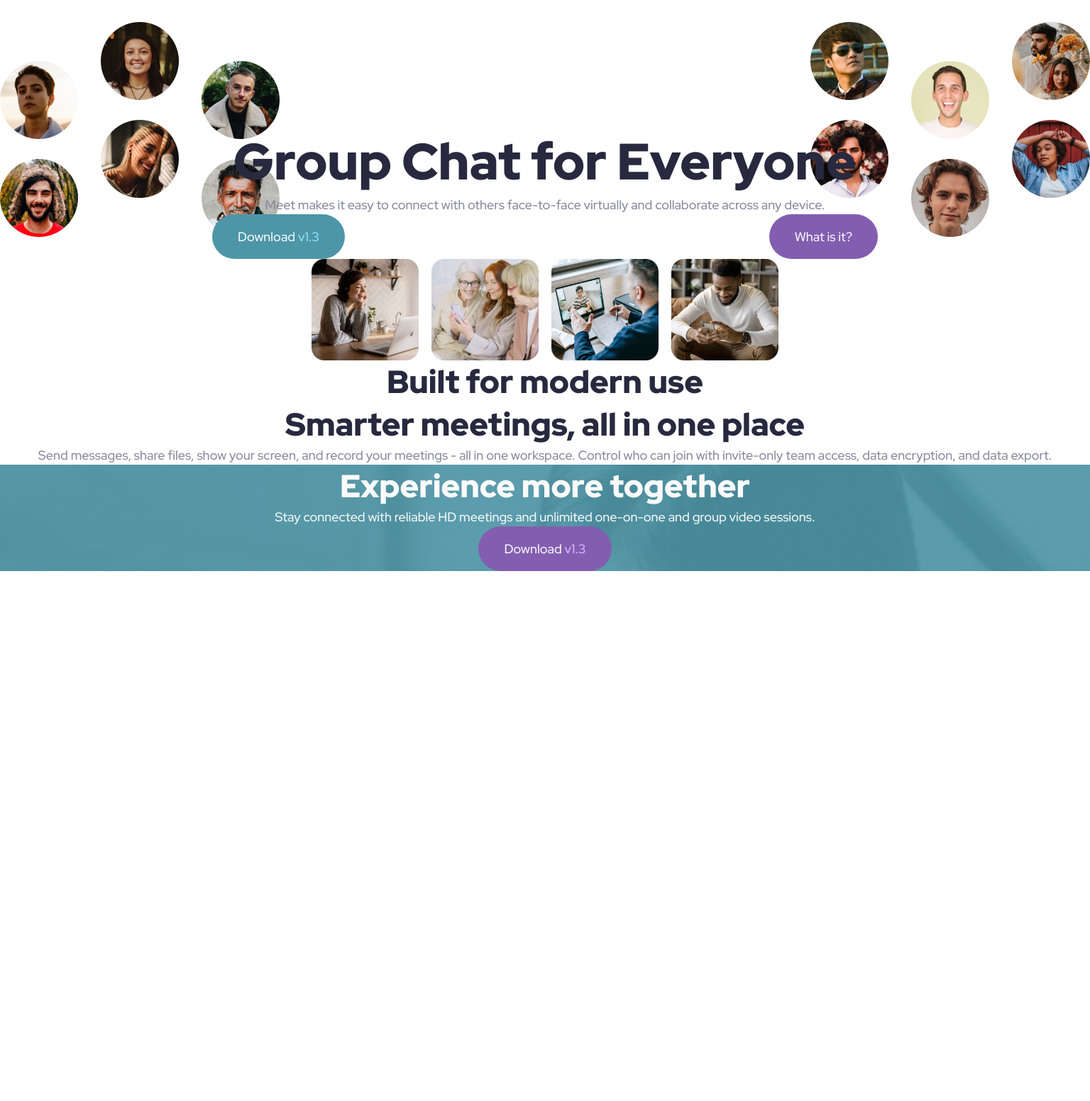
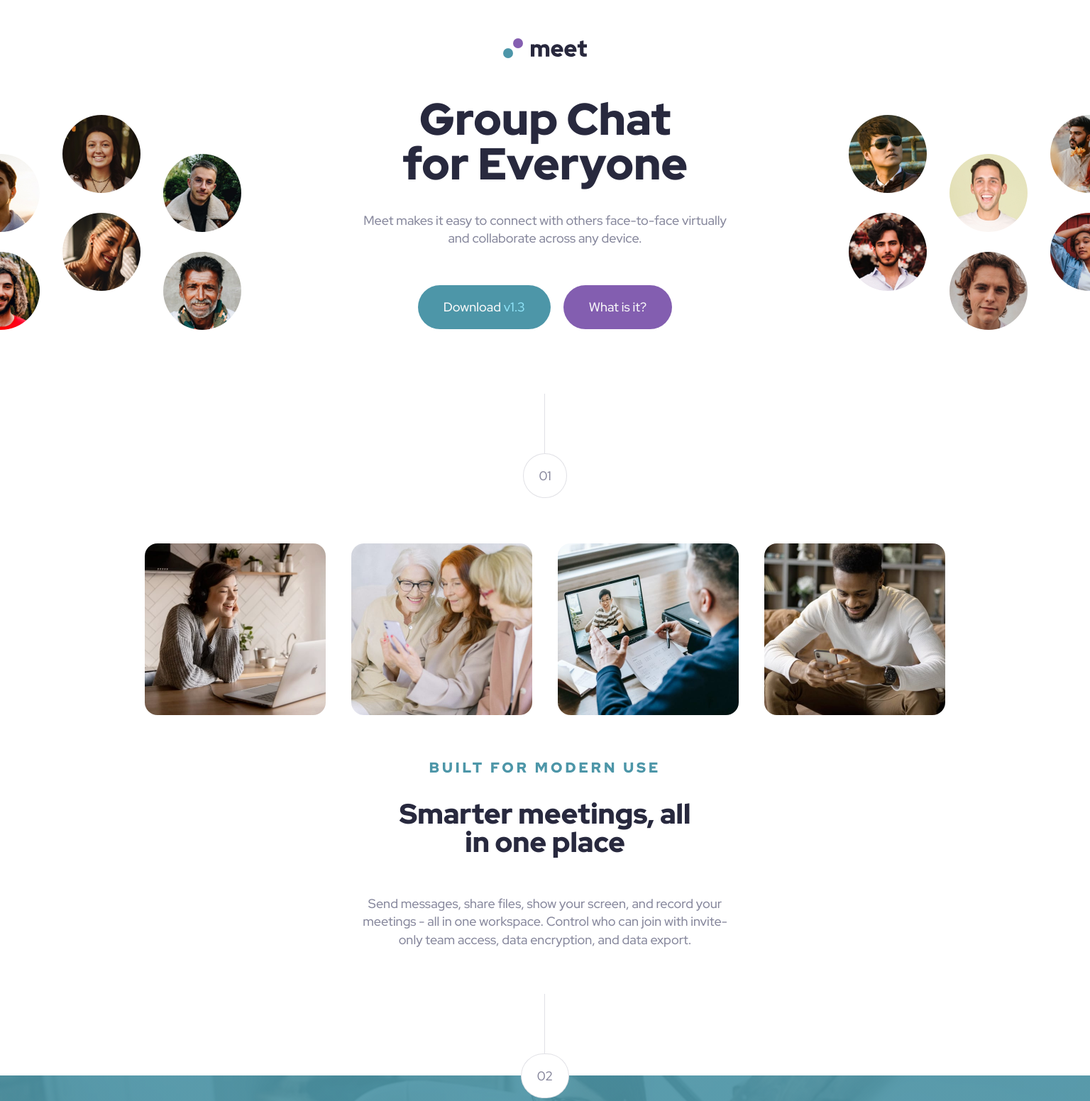
Before and after one commit to gian-ancheta/meet-landing-page, a plain HTML site: page index.html in a window 1536 px wide. Shown: the top 1552 px of the page at 71% size. Before the commit the page ends 805 px from the top, so only its background shows below. Drawn offline with Linux system fonts and the light colour scheme.

Commit message:
working but needs more cleaning

```diff
--- a/index.html
+++ b/index.html
@@ -11,16 +11,41 @@
   <title>Frontend Mentor | Meet landing page</title>
 </head>
 <body>
-  <section class="ad ad--first">
 
-    <h1 class="ad__heading">Group Chat for Everyone</h1>
-    <p class="ad__body">
+
+
+
+
+  <header class="logo">
+    <div class="logo__image margin-auto"></div>
+    <p class="logo__text">meet</p>
+  </header>
+
+
+
+
+
+  <section class="ad ad--first gap-section-1">
+
+    <h1 class="ad__heading margin-auto gap-component-2">
+      Group Chat for Everyone
+    </h1>
+
+    <p class="ad__body margin-auto gap-component-3">
       Meet makes it easy to connect with others face-to-face virtually and collaborate across any device.
     </p>
 
-    <div class="ctas">
-      <p><a class="cta cta--primary" href="pages/download.html">Download <span class="color-accent-primary">v1.3</span></a></p>
-      <p><a class="cta cta--secondary" href="pages/info.html">What is it?</a></p>
+    <div class="flex-at-tablet justify-content-center">
+
+      <p class="gap-component-1">
+        <a class="cta cta--primary" href="pages/download.html">Download <span class="color-accent-primary">v1.3</span>
+        </a>
+      </p>
+
+      <p>
+        <a class="cta cta--secondary" href="pages/info.html">What is it?</a>
+      </p>
+
     </div>
 
   </section>
@@ -29,20 +54,38 @@
 
 
 
-  <section class="ad ad--second">
+  <div class="divider-container">
+    <div class="divider-left"></div>
+    <div class="divider-right"></div>
+  </div>
+  <div class="number gap-section-1">01</div>
 
-    <div class="ad__images">
-      <div class="ad__image ad__image--first"></div>
-      <div class="ad__image ad__image--second"></div>
-      <div class="ad__image ad__image--third"></div>
-      <div class="ad__image ad__image--fourth"></div>
-    </div>
 
-    <h2 class="ad__heading">Built for modern use</h2>
-    <h2 class="ad__heading">
+
+
+
+  <div class="ad__images gap-section-1">
+    <div class="ad__image ad__image--first"></div>
+    <div class="ad__image ad__image--second"></div>
+    <div class="ad__image ad__image--third"></div>
+    <div class="ad__image ad__image--fourth"></div>
+  </div>
+
+
+
+
+
+  <section class="ad ad--second gap-section-1">
+
+    <h2 class="ad__heading ad__heading--accent margin-auto gap-component-2">
+      Built for modern use
+    </h2>
+
+    <h2 class="ad__heading margin-auto gap-component-3">
       Smarter meetings, all in one place
     </h2>
-    <p class="ad__body">
+
+    <p class="ad__body margin-auto">
       Send messages, share files, show your screen, and record your meetings - all in one workspace. Control who can join with invite-only team access, data encryption, and data export.
     </p>
 
@@ -52,14 +95,33 @@
 
 
 
-  <section class="ad ad--third">
+  <div class="divider-container">
+    <div class="divider-left"></div>
+    <div class="divider-right"></div>
+  </div>
+  <div class="number">02</div>
 
-    <h2 class="ad__heading">Experience more together</h2>
-    <p class="ad__body">
+
+
+
+
+  <section class="ad ad--third pull-up">
+
+    <h2 class="ad__heading margin-auto">
+      Experience more together
+    </h2>
+
+    <p class="ad__body margin-auto">
       Stay connected with reliable HD meetings and unlimited one-on-one and group video sessions.
     </p>
 
-    <p><a class="cta cta--secondary" href="pages/download.html">Download <span class="color-accent-secondary">v1.3</span></a></p>
+    <p>
+      <a class="cta cta--secondary" href="pages/download.html">Download <span class="color-accent-secondary">v1.3</span></a>
+    </p>
+
+
+
+
 
   </section>
 </body>
--- a/styles/styles.css
+++ b/styles/styles.css
@@ -8,9 +8,12 @@ html {
   --color-accent-secondary: hsl(268, 100%, 86%);
 
   --color-text-base: hsl(239, 10%, 57%);
+  --color-text-base-alternative: hsl(0, 98%, 100%);
+
   --color-text-heading: hsl(239, 21%, 20%);
+  --color-text-heading-alternative: hsl(0, 98%, 100%);
 
-  --color-bg-body: hsl(0 98% 100%);
+  --color-bg-body: hsl(0, 98%, 100%);
 }
 
 
@@ -45,8 +48,9 @@ html {
 
 @media screen and (min-width: 1440px) {
   html {
-    --fs-base: 1.125rem; /* 18px */
-    --fs-heading: 4rem;  /* 64px */
+    --fs-base: 1.125rem;     /* 18px */
+    --fs-heading: 3.5rem;    /* 64px */
+    --fs-subheading: 2.2rem; /* 40px */
   }
 }
 
@@ -59,23 +63,7 @@ html {
 
 
 
-/* Spacing */
-
-html {
-  --gap-header-main: 1.5rem;
-  --gap-main-footer: 1.5rem;
-}
-
-
-
-
-
-
-
-
-
-
-/* Resets */
+/* Generic */
 
 html {
   box-sizing: border-box;
@@ -89,6 +77,49 @@ html {
 
 body {
   margin: 0;
+  background: var(--color-bg-body);
+}
+
+p {
+  margin: 0;
+}
+
+* {
+  margin: 0; /* PLEASE REMOVE LATER */
+}
+
+
+
+
+
+
+
+
+
+/* Base text and headings */
+
+html {
+  font-family: var(--ff-base);
+  font-size: var(--fs-base);
+  font-weight: var(--fw-base);
+  line-height: 1.4;
+  text-align: center;
+  color: var(--color-text-base);
+}
+
+h1, h2, h3, h4, h5, h6 {
+  font-family: var(--ff-heading);
+  font-weight: var(--fw-bold);
+  line-height: 1;
+  color: var(--color-text-heading);
+}
+
+h1 {
+  font-size: var(--fs-heading);
+}
+
+h2, h3, h4, h5, h6 {
+  font-size: var(--fs-subheading);
 }
 
 
@@ -100,19 +131,26 @@ body {
 
 
 
-/* Roots */
+/* logo component reference
 
-html {
-  font-family: var(--ff-base);
-  font-size: var(--fs-base);
-  font-weight: var(--fw-base);
-  text-align: center;
+.logo
+.logo__image
+.logo__text
 
-  color: var(--color-text-base);
+*/
+
+.logo {
+  padding: 3rem 0;
 }
 
-body {
-  background: var(--color-bg-body);
+.logo__image {
+  width: 119px;
+  height: 28px;
+  background: url(../assets/logo.svg) no-repeat center / contain;
+}
+
+.logo__text {
+  display: none;
 }
 
 
@@ -124,156 +162,13 @@ body {
 
 
 
-/* Base text */
-
-p {
-  line-height: 1.5;
-
-  width: var(--size-text-base);
-  margin: auto;
-}
-
-
-
-
-
-
-
-
-
-
-/* Headings and subheadings */
-
-h1, h2, h3, h4, h5, h6 {
-  font-family: var(--ff-heading);
-  font-weight: var(--fw-bold);
-
-  margin: auto;
-
-  color: var(--color-text-heading);
-}
-
-h1 {
-  font-size: var(--fs-heading);
-  width: var(--size-text-heading);
-}
-
-h2, h3, h4, h5, h6 {
-  font-size: var(--fs-subheading);
-  width: var(--size-text-subheading);
-}
-
-
-
-
-
-
-
-
-
-
-
-/* Classes Reference
-
-.ad
-.ad__heading
-.ad__body
+/* cta component reference
 
 .cta
 .cta--primary
 .cta--secondary
 
 */
-
-.ad--first {
-  background: url(../assets/tablet/image-hero.png) top / contain no-repeat;
-  padding: 10rem 0 0 0;
-}
-
-@media screen and (min-width: 1440px) {
-  .ad--first {
-    background:
-      url(../assets/desktop/image-hero-left.png) left / auto no-repeat,
-      url(../assets/desktop/image-hero-right.png) right / auto no-repeat;
-  }
-}
-
-/*
-.ad--first .ctas {
-  display: flex;
-}
-*/
-
-@media screen and (min-width: 768px) {
-  .ad--first .ctas {
-    display: flex;
-  }
-}
-
-
-
-
-
-
-
-
-
-
-.ad--second .ad__images {
-  display: flex;
-  flex-flow: wrap;
-  justify-content: center;
-  gap: 1rem;
-}
-
-.ad--second .ad__image {
-  width: 151px;
-  height: 143px;
-  border-radius: 1em;
-}
-
-.ad--second .ad__image--first {
-  background: url(../assets/desktop/image-woman-in-videocall.jpg) center / contain no-repeat;
-}
-
-.ad--second .ad__image--second {
-  background: url(../assets/desktop/image-women-videochatting.jpg) center / contain no-repeat;
-}
-
-.ad--second .ad__image--third {
-  background: url(../assets/desktop/image-men-in-meeting.jpg) center / contain no-repeat;
-}
-
-.ad--second .ad__image--fourth {
-  background: url(../assets/desktop/image-man-texting.jpg) center / contain no-repeat;
-}
-
-
-
-
-
-
-
-
-
-
-.ad--third {
-  background: linear-gradient(hsl(192, 37%, 48%, 90%), hsl(192, 37%, 48%, 90%)), url(../assets/mobile/image-footer.jpg) top / cover no-repeat;
-  color: hsl(0, 0%, 98%);
-}
-
-.ad--third .ad__heading {
-  color: hsl(0, 0%, 98%);
-}
-
-
-
-
-
-
-
-
-
 
 .cta {
   text-decoration: none;
@@ -300,6 +195,339 @@ h2, h3, h4, h5, h6 {
 
 
 
+/* divider and number */
+
+.divider-container {
+  display: flex;
+}
+
+.divider-left {
+  border-right: 1px solid hsl(240, 10%, 57%, 25%);
+  width: 100%;
+  height: 84px;
+}
+
+.divider-right {
+  width: 100%;
+  height: 84px;
+}
+
+.number {
+  display: inline-block;
+  border: 1px solid hsl(240, 10%, 57%, 25%);
+  border-radius: 1000rem;
+  background: var(--color-bg-body);
+  color: hsl(240, 10%, 57%);
+  padding: 1rem 1.2rem;
+}
+
+
+
+
+
+
+
+
+
+/* ad sections */
+
+.ad--first {
+  background: url(../assets/tablet/image-hero.png) no-repeat top / contain;
+  padding-top: 50%;
+}
+
+.ad--third {
+  background: linear-gradient(hsl(192, 37%, 48%, 90%), hsl(192, 37%, 48%, 90%)), url(../assets/mobile/image-footer.jpg) no-repeat top / cover;
+  padding: 4.5rem 0;
+  color: white;
+}
+
+.ad--third .ad__heading {
+  color: var(--color-text-heading-alternative);
+  margin-bottom: 1.5rem;
+}
+
+.ad--third .ad__body {
+  margin-bottom: 2rem;
+}
+
+@media screen and (min-width: 768px) {
+  .ad--third {
+    background: linear-gradient(hsl(192, 37%, 48%, 90%), hsl(192, 37%, 48%, 90%)), url(../assets/tablet/image-footer.jpg) no-repeat top / cover;
+  }
+}
+
+@media screen and (min-width: 1440px) {
+  .ad--first {
+    background:
+    url(../assets/desktop/image-hero-left.png) no-repeat -3rem / auto,
+    url(../assets/desktop/image-hero-right.png) no-repeat calc(100% + 3rem) / auto;
+    padding-top: 0;
+  }
+
+  .ad--third {
+    display: flex;
+    justify-content: space-around;
+    text-align: start;
+    background: linear-gradient(hsl(192, 37%, 48%, 90%), hsl(192, 37%, 48%, 90%)), url(../assets/desktop/image-footer.jpg) no-repeat top / cover;
+    padding: 6rem 0;
+  }
+
+  .ad--third .ad__heading,
+  .ad--third .ad__body {
+    margin: 0;
+  }
+}
+
+
+
+
+
+
+
+
+
+
+.ad__images {
+  display: flex;
+  flex-flow: wrap;
+  justify-content: center;
+  gap: 0.8rem;
+}
+
+.ad__image {
+  width: 141px;
+  height: 133px;
+  border-radius: 1rem;
+}
+
+.ad__image--first {
+  background: url(../assets/desktop/image-woman-in-videocall.jpg) no-repeat center / contain;
+}
+
+.ad__image--second {
+  background: url(../assets/desktop/image-women-videochatting.jpg) no-repeat center / contain;
+}
+
+.ad__image--third {
+  background: url(../assets/desktop/image-men-in-meeting.jpg) no-repeat center / contain;
+}
+
+.ad__image--fourth {
+  background: url(../assets/desktop/image-man-texting.jpg) no-repeat center / contain;
+}
+
+@media screen and (min-width: 1440px) {
+  .ad__images {
+    gap: 2rem;
+  }
+
+  .ad__image {
+    width: 255px;
+    height: 242px;
+    border-radius: 1rem;
+  }
+}
+
+
+
+
+
+
+
+
+
+.ad--first .ad__heading,
+.ad--first .ad__body,
+.ad--second .ad__heading,
+.ad--second .ad__body,
+.ad--third .ad__heading,
+.ad--third .ad__body {
+  max-width: 327px;
+}
+
+@media screen and (min-width: 768px) {
+  .ad--first .ad__heading {
+    max-width: 339px;
+  }
+
+  .ad--first .ad__body {
+    max-width: 457px;
+  }
+
+  .ad--second .ad__heading {
+    max-width: 445px;
+  }
+
+  .ad--second .ad__body {
+    max-width: 573px;
+  }
+
+  .ad--third .ad__heading {
+    max-width: 457px;
+  }
+
+  .ad--third .ad__body {
+    max-width: 573px;
+  }
+}
+
+@media screen and (min-width: 1440px) {
+  .ad--first .ad__heading {
+    max-width: 445px;
+  }
+
+  .ad--first .ad__body {
+    max-width: 540px;
+  }
+
+  .ad--second .ad__heading {
+    max-width: 445px;
+  }
+
+  .ad--second .ad__body {
+    max-width: 540px;
+  }
+
+  .ad--third .ad__heading {
+    max-width: 457px;
+  }
+
+  .ad--third .ad__body {
+    max-width: 350px;
+  }
+}
+
+
+
+
+
+
+
+
+
+.ad__heading--accent {
+  font-size: var(--fs-base);
+  text-transform: uppercase;
+  letter-spacing: 4px;
+  color: var(--color-primary);
+}
+
+
+
+
+
+
+
+
+
+
+
+
+
+
+
+
+
+
+/* Layout */
+
+@media screen and (min-width: 768px) {
+  .flex-at-tablet {
+    display: flex;
+    gap: 1rem;
+  }
+}
+
+@media screen and (min-width: 1440px) {
+  .flex-at-desktop {
+    display: flex;
+  }
+}
+
+.justify-content-center {
+  justify-content: center;
+}
+
+
+
+
+
+
+
+
+
+/* Spacing reference
+
+Mobile: 54, 48, 24, 32, 16, 64
+Tablet: 40, 32, 64, 80, 16, 48, 67, 24, 72
+Desktop: 108, 32, 116, 64, 80, 16, 32, 72
+
+*/
+
+.gap-component-1 {
+  margin-bottom: 1rem; /* 16 */
+}
+
+.gap-component-2 {
+  margin-bottom: 1.5rem; /* 24 */
+}
+
+.gap-component-3 {
+  margin-bottom: 2rem; /* 32 */
+}
+
+@media screen and (min-width: 1440px) {
+  .gap-component-1 {
+    margin-bottom: 1.5rem; /* 16 */
+  }
+
+  .gap-component-2 {
+    margin-bottom: 2rem; /* 24 */
+  }
+
+  .gap-component-3 {
+    margin-bottom: 3rem; /* 32 */
+  }
+}
+
+
+
+
+.gap-section-1 {
+  margin-bottom: 3rem;
+}
+
+.gap-section-2 {
+  margin-bottom: 3.5rem;
+}
+
+.gap-section-3 {
+  margin-bottom: 4rem;
+}
+
+@media screen and (min-width: 1440px) {
+  .gap-section-1 {
+    margin-bottom: 64px;
+  }
+
+  .gap-section-2 {
+    margin-bottom: 72px;
+  }
+
+  .gap-section-3 {
+    margin-bottom: 4rem;
+  }
+}
+
+
+
+
+
+
+
+
+
 /* Helpers */
 
 .color-accent-primary {
@@ -309,3 +537,12 @@ h2, h3, h4, h5, h6 {
 .color-accent-secondary {
   color: var(--color-accent-secondary);
 }
+
+.margin-auto {
+  margin-left: auto;
+  margin-right: auto;
+}
+
+.pull-up {
+  margin-top: -1.8rem;
+}
```
